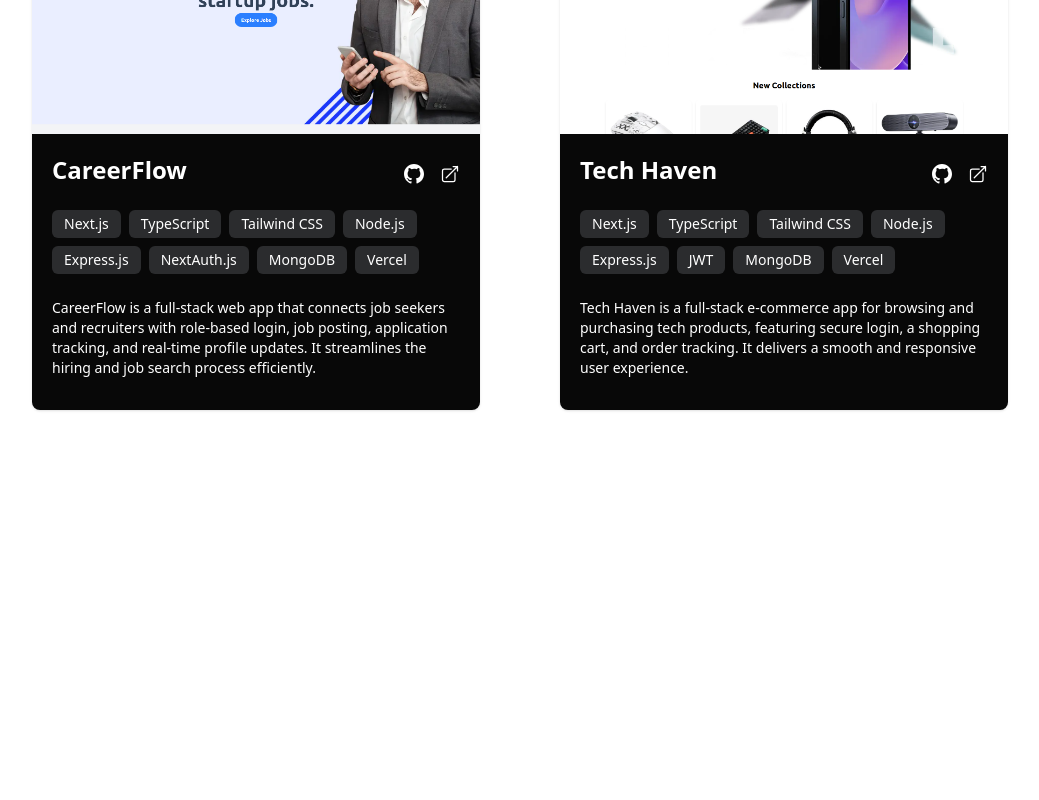
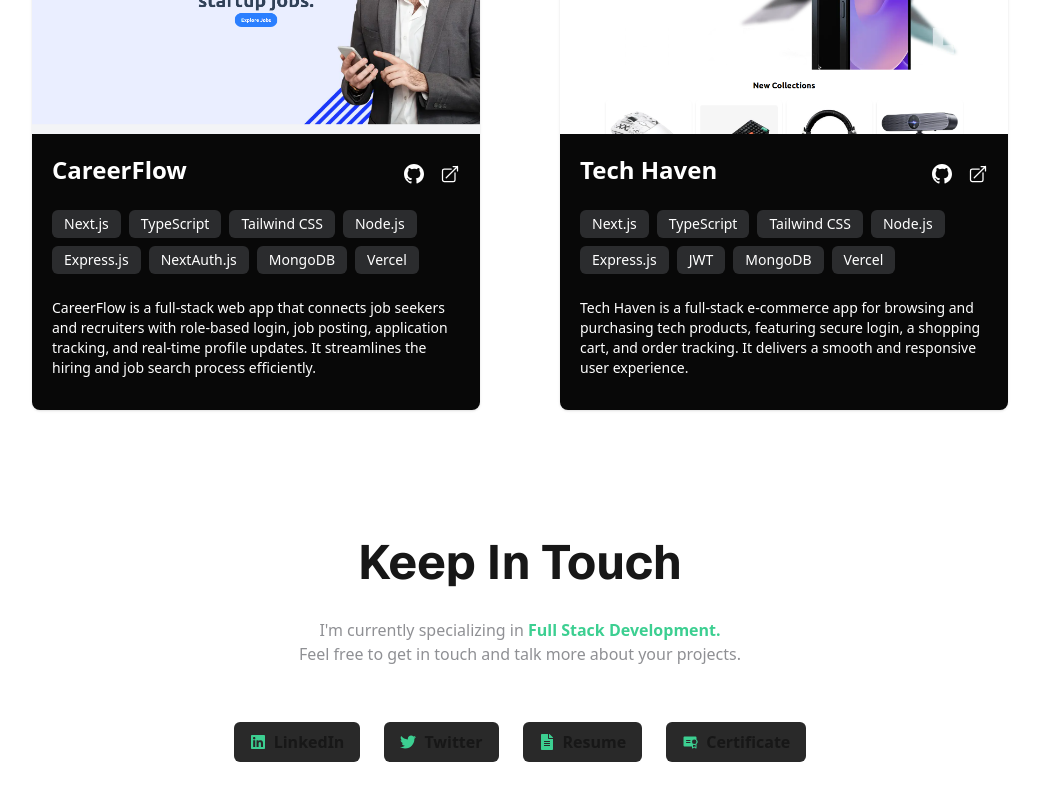
Before and after one commit to 0xDevUsman/Portfolio, a Next.js app: page / in a window 1280 px wide. Shown: the part 1525-2325 px from the top of the page, without its empty margins (120-1159 px from the left). Before the commit the page ends 1983 px from the top, so only its background shows below. Built offline with nearby package versions, Linux system fonts and the light colour scheme.

Commit message:
create links

```diff
--- a/package.json
+++ b/package.json
@@ -12,7 +12,8 @@
     "motion": "^12.15.0",
     "next": "15.3.2",
     "react": "^19.0.0",
-    "react-dom": "^19.0.0"
+    "react-dom": "^19.0.0",
+    "react-icons": "^5.5.0"
   },
   "devDependencies": {
     "@eslint/eslintrc": "^3",
--- a/src/app/page.tsx
+++ b/src/app/page.tsx
@@ -1,5 +1,6 @@
 import About from "@/components/About";
 import Para1 from "@/components/Para1";
+import Touch from "@/components/Touch";
 import Works from "@/components/Works";
 import React from "react";
 
@@ -10,6 +11,7 @@ const page = () => {
         <Para1 />
         <About />
         <Works />
+        <Touch />
       </div>
     </>
   );
--- a/src/components/Para1.tsx
+++ b/src/components/Para1.tsx
@@ -9,21 +9,18 @@ const Para1 = () => {
       name: "Github",
       svgPath:
         "M165.9 397.4c0 2-2.3 3.6-5.2 3.6-3.3.3-5.6-1.3-5.6-3.6 0-2 2.3-3.6 5.2-3.6 3-.3 5.6 1.3 5.6 3.6zm-31.1-4.5c-.7 2 1.3 4.3 4.3 4.9 2.6 1 5.6 0 6.2-2s-1.3-4.3-4.3-5.2c-2.6-.7-5.5.3-6.2 2.3zm44.2-1.7c-2.9.7-4.9 2.6-4.6 4.9.3 2 2.9 3.3 5.9 2.6 2.9-.7 4.9-2.6 4.6-4.6-.3-1.9-3-3.2-5.9-2.9zM244.8 8C106.1 8 0 113.3 0 252c0 110.9 69.8 205.8 169.5 239.2 12.8 2.3 17.3-5.6 17.3-12.1 0-6.2-.3-40.4-.3-61.4 0 0-70 15-84.7-29.8 0 0-11.4-29.1-27.8-36.6 0 0-22.9-15.7 1.6-15.4 0 0 24.9 2 38.6 25.8 21.9 38.6 58.6 27.5 72.9 20.9 2.3-16 8.8-27.1 16-33.7-55.9-6.2-112.3-14.3-112.3-110.5 0-27.5 7.6-41.3 23.6-58.9-2.6-6.5-11.1-33.3 2.6-67.9 20.9-6.5 69 27 69 27 20-5.6 41.5-8.5 62.8-8.5s42.8 2.9 62.8 8.5c0 0 48.1-33.6 69-27 13.7 34.7 5.2 61.4 2.6 67.9 16 17.7 25.8 31.5 25.8 58.9 0 96.5-58.9 104.2-114.8 110.5 9.2 7.9 17 22.9 17 46.4 0 33.7-.3 75.4-.3 83.6 0 6.5 4.6 14.4 17.3 12.1C428.2 457.8 496 362.9 496 252 496 113.3 383.5 8 244.8 8zM97.2 352.9c-1.3 1-1 3.3.7 5.2 1.6 1.6 3.9 2.3 5.2 1 1.3-1 1-3.3-.7-5.2-1.6-1.6-3.9-2.3-5.2-1zm-10.8-8.1c-.7 1.3.3 2.9 2.3 3.9 1.6 1 3.6.7 4.3-.7.7-1.3-.3-2.9-2.3-3.9-2-.6-3.6-.3-4.3.7zm32.4 35.6c-1.6 1.3-1 4.3 1.3 6.2 2.3 2.3 5.2 2.6 6.5 1 1.3-1.3.7-4.3-1.3-6.2-2.2-2.3-5.2-2.6-6.5-1zm-11.4-14.7c-1.6 1-1.6 3.6 0 5.9 1.6 2.3 4.3 3.3 5.6 2.3 1.6-1.3 1.6-3.9 0-6.2-1.4-2.3-4-3.3-5.6-2z",
-      delay: 0.2,
       pushUrl: "https://github.com/0xDevUsman",
     },
     {
       name: "LinkedIn",
       svgPath:
         "M416 32H31.9C14.3 32 0 46.5 0 64.3v383.4C0 465.5 14.3 480 31.9 480H416c17.6 0 32-14.5 32-32.3V64.3c0-17.8-14.4-32.3-32-32.3zM135.4 416H69V202.2h66.5V416zm-33.2-243c-21.3 0-38.5-17.3-38.5-38.5S80.9 96 102.2 96c21.2 0 38.5 17.3 38.5 38.5 0 21.3-17.2 38.5-38.5 38.5zm282.1 243h-66.4V312c0-24.8-.5-56.7-34.5-56.7-34.6 0-39.9 27-39.9 54.9V416h-66.4V202.2h63.7v29.2h.9c8.9-16.8 30.6-34.5 62.9-34.5 67.2 0 79.7 44.3 79.7 101.9V416z",
-      delay: 0.4,
       pushUrl: "https://www.linkedin.com/in/usman-ali-4939ab289/",
     },
     {
       name: "Twitter",
       svgPath:
         "M459.4 151.7c.3 4.5.3 9.1.3 13.6 0 138.7-105.6 298.8-298.8 298.8-59.5 0-114.7-17-161.1-46.1 8.4 1 16.8 1.3 25.6 1.3 49.3 0 94.6-16.8 130.5-45-46.1-1-84.8-31.2-98.1-72.8 6.5 1 13 1.6 19.8 1.6 9.6 0 18.8-1.3 27.6-3.6-48.4-9.7-84.8-52.4-84.8-103.6v-1.3c14.3 7.9 30.5 12.7 47.7 13.3-28.3-18.9-46.7-51-46.7-87.4 0-19.5 5.2-37.4 14.3-52.9 52.4 64.3 130.9 106.7 219.1 111.3-1.6-7.9-2.6-15.9-2.6-24 0-57.8 46.7-104.9 104.9-104.9 30.2 0 57.5 12.7 76.7 33.4 23.7-4.5 45.7-13.3 65.6-25.6-7.9 24.7-24.7 45.4-46.4 58.4 21.1-2.3 41.4-8.1 60.3-16.2-14.3 20.8-32.2 39.3-52.6 54.3z",
-      delay: 0.6,
       pushUrl: "https://x.com/g44951_ghost",
     },
   ];
--- /dev/null
+++ b/src/components/Touch.tsx
@@ -0,0 +1,80 @@
+"use client";
+
+import React from "react";
+import { motion } from "motion/react";
+import Link from "next/link";
+import { PiCertificateFill } from "react-icons/pi";
+import { FaFileAlt } from "react-icons/fa";
+import { FaLinkedin } from "react-icons/fa";
+import { FaTwitter } from "react-icons/fa";
+
+const Touch = () => {
+  const socialLinks = [
+    {
+      name: "LinkedIn",
+      icon: FaLinkedin,
+      pushUrl: "https://www.linkedin.com/in/usman-ali-4939ab289/",
+    },
+    {
+      name: "Twitter",
+      icon: FaTwitter,
+      pushUrl: "https://x.com/g44951_ghost",
+    },
+    {
+      name: "Resume",
+      icon: FaFileAlt,
+      pushUrl: "https://x.com/g44951_ghost",
+    },
+    {
+      name: "Certificate",
+      icon: PiCertificateFill,
+      pushUrl: "https://x.com/g44951_ghost",
+    },
+  ];
+
+  return (
+    <>
+      <div className="max-w-5xl flex mt-16 items-center mx-auto justify-center p-4 mb-60">
+        <div className="flex flex-col items-center">
+          <h1 className="text-5xl font-bold">Keep In Touch</h1>
+          <p className="text-center text-[#8F9094] my-8">
+            I&apos;m currently specializing in{" "}
+            <span className="text-[#3CCF91] font-semibold">
+              Full Stack Development.
+            </span>{" "}
+            <br /> Feel free to get in touch and talk more about your projects.
+          </p>
+          <motion.div
+            initial={{ opacity: 0, y: 20 }}
+            animate={{ opacity: 1, y: 0 }}
+            transition={{ duration: 0.5, delay: 0.8 }}
+            className="flex gap-6 items-center ml-auto mt-6 flex-wrap"
+          >
+            {socialLinks.map(({ name, pushUrl, icon }) => (
+              <Link href={pushUrl} target="_blank" key={name}>
+                <motion.button
+                  whileHover={{
+                    opacity: 0.8,
+                    transition: { duration: 0.1, ease: "easeOut" },
+                  }}
+                  initial={{ opacity: 0, y: 20 }}
+                  animate={{ opacity: 1, y: 0 }}
+                  transition={{ delay: 0, duration: 0.1 }}
+                  className="bg-[#292929] px-4 py-2 cursor-pointer font-bold rounded-md text-center flex gap-2 items-center transition-all"
+                >
+                  {icon &&
+                    React.createElement(icon, {
+                      className: "w-[16px] h-[16px] text-[#3CCF91]",
+                    })}
+                  {name}
+                </motion.button>
+              </Link>
+            ))}
+          </motion.div>
+        </div>
+      </div>
+    </>
+  );
+};
+
+export default Touch;
```
Also changed, not shown: 1 other file (tests, documents, lock files or other folders).
